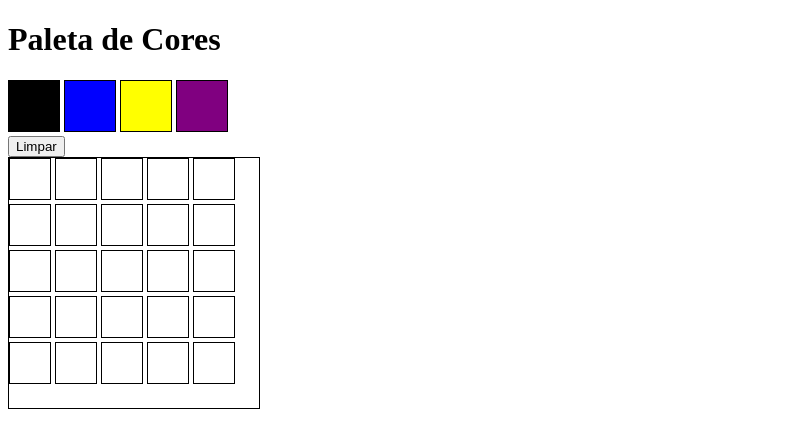
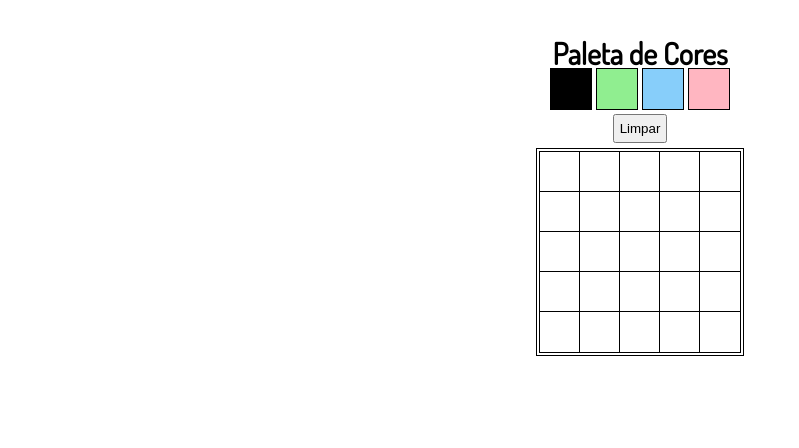
Before and after one commit to mayukuni/pixels-art, a website: page index.html in a window 1280 px wide. Shown: the whole page, without its empty margins (0-799 px from the left). Drawn offline with Linux system fonts and the light colour scheme; a web font is replaced by a local one.

Commit message:
adiciona ajustes de css

```diff
--- a/index.html
+++ b/index.html
@@ -6,6 +6,7 @@
   <meta name="viewport" content="width=device-width, initial-scale=1.0">
   <title>Pixels Art Project</title>
   <link rel="stylesheet" type="text/css" href="style.css">
+  <link href="https://fonts.googleapis.com/css2?family=Dosis:wght@300;400&family=Odibee+Sans&display=swap" rel="stylesheet">
 </head>
 <body>
   <!-- 1 -->
--- a/script.js
+++ b/script.js
@@ -1,7 +1,7 @@
 document.getElementsByClassName('color')[0].style.backgroundColor = 'black';
-document.getElementsByClassName('color')[1].style.backgroundColor = 'blue';
-document.getElementsByClassName('color')[2].style.backgroundColor = 'yellow';
-document.getElementsByClassName('color')[3].style.backgroundColor = 'purple';
+document.getElementsByClassName('color')[1].style.backgroundColor = 'lightGreen';
+document.getElementsByClassName('color')[2].style.backgroundColor = 'lightSkyBlue';
+document.getElementsByClassName('color')[3].style.backgroundColor = 'lightPink';
 
 let color1 = document.getElementsByClassName('color');
 let selectedColor = document.getElementsByClassName('selected')[0];
@@ -41,4 +41,4 @@ function clearBoard() {
 }
 
 let button = document.getElementById('clear-board')
-button.addEventListener('click', clearBoard)
+button.addEventListener('click', clearBoard);
--- a/style.css
+++ b/style.css
@@ -1,20 +1,24 @@
 .color {
   border: solid black 1px;
-  width: 50px;
-  height: 50px;
+  width: 40px;
+  height: 40px;
   display: inline-block;
 }
 
 #color-palette {
   display: inline;
-  width: 50px;
-  height: 50px;
 }
 
 #pixel-board {
-  width: 250px;
-  height: 250px;
+  width: 200px;
+  height: 200px;
   border: 1px solid black;
+  margin: auto;
+  margin-top: 5px;
+  padding-top: 5px;
+  padding-left: 3px;
+  padding-right: 3px;
+  padding-bottom: 1px;
 }
 
 .pixel {
@@ -23,8 +27,23 @@
   height: 40px;
   display: inline-block;
   background-color: white;
+  margin: -3px
 }
 
 button {
   display: block;
+  margin: auto;
+  padding: 5px;
+
 }
+
+body {
+  text-align: center;
+}
+
+h1 {
+  font-family: 'Dosis', sans-serif;
+  font-size: 30px;
+  margin: -4px;
+  padding-top: 30px;
+}
```
